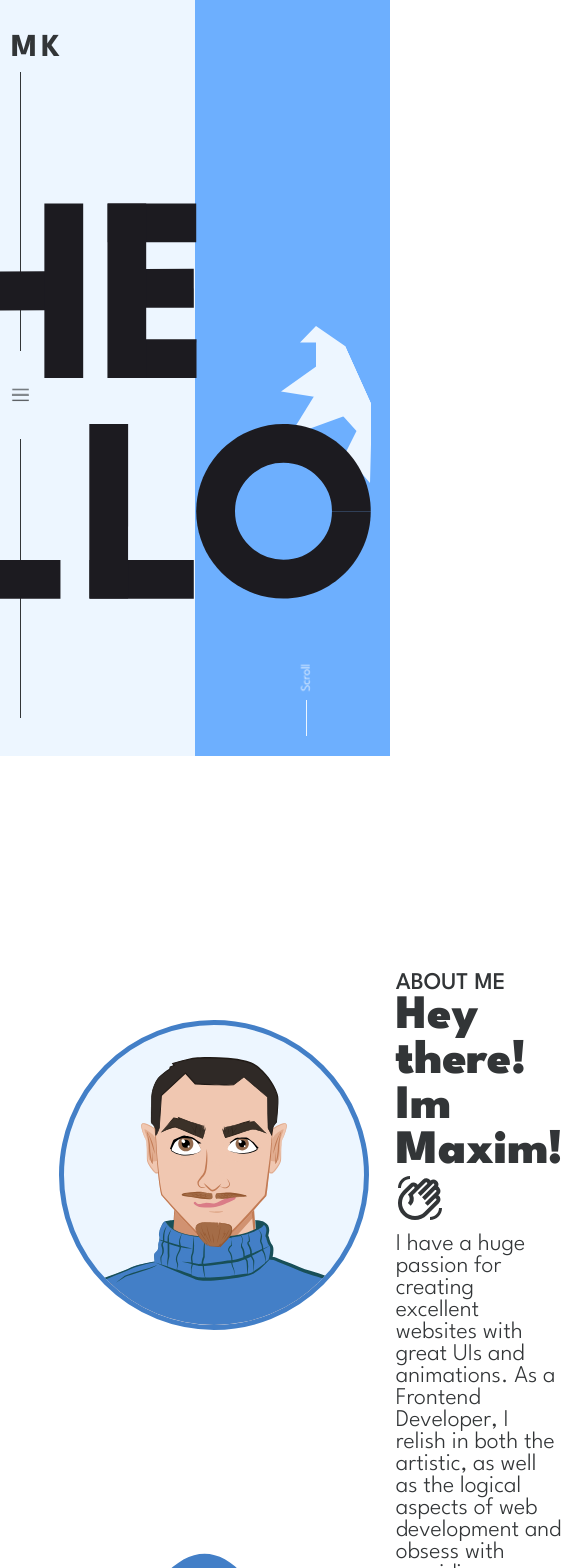
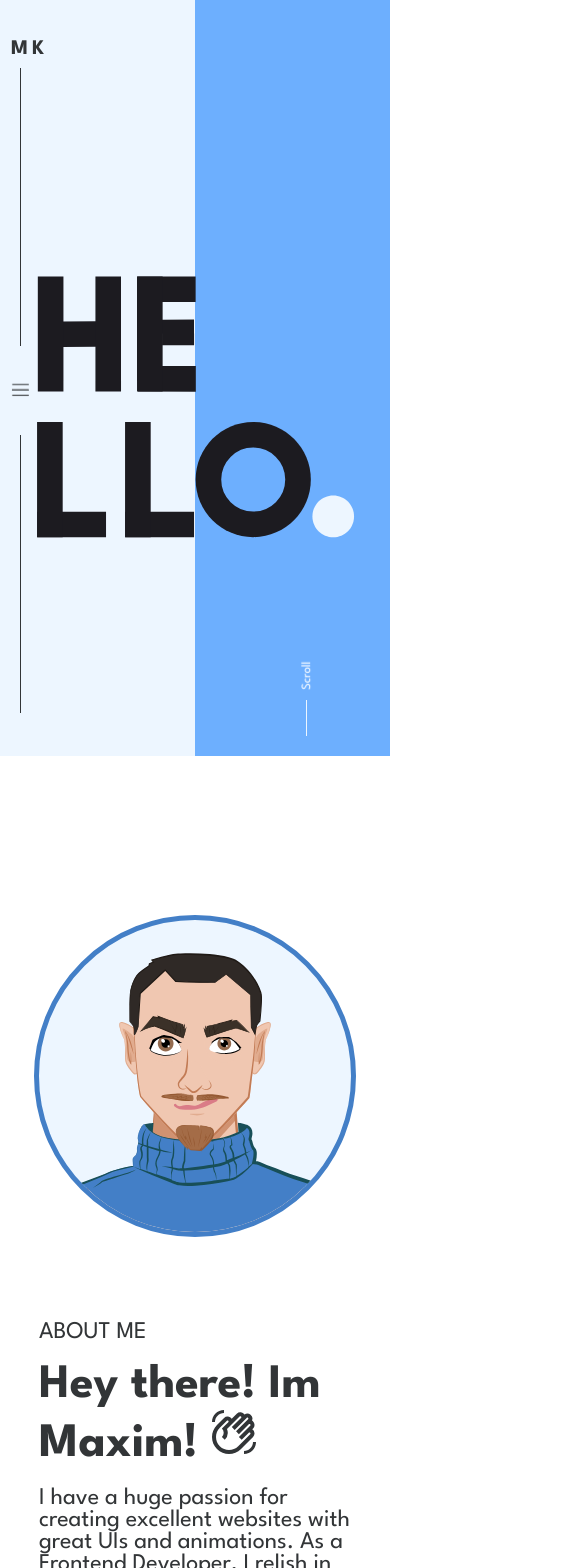
Before and after one commit to MaximKursakov/Portfolio, a React (Create React App) app: page / in a window 390 px wide. Shown: the part 890-2458 px from the top of the page, 585 px wide, since content can reach past the window. Built offline with nearby package versions, Linux system fonts and the light colour scheme.

Commit message:
basic responsivness adjustments

```diff
--- a/src/App.scss
+++ b/src/App.scss
@@ -26,18 +26,19 @@ body {
     font-family: 'League Spartan', sans-serif;
     background-color: white;
     color: $text-color;
-    font-weight: 300;
+    font-weight: 400;
 }
 
 .intro-body {
     top: 300vh;
-    margin-top: auto
+    margin-top: auto;
+    width: 100%
 }
 
 .intro-container {
     @include flex-center();
     min-height: 100vh;
-    width: 100vw;
+    width: 100%;
     position: relative;
 }
 
@@ -167,7 +168,7 @@ body {
     margin: 0 auto 0 36.8%;
     flex-direction: column;
     font-size: 10rem;
-    font-weight: 900;
+    font-weight: bold;
 }
 
 .welcome-top, .welcome-bottom {
@@ -203,12 +204,12 @@ circle {
     }
     h2 {
         font-size: 4rem;
-        font-weight: 900;
+        font-weight: bold;
         color: $grey;
     }
     .welcome-text {
         font-size: 3rem;
-        font-weight: 900;
+        font-weight: bold;
         color: $grey;
     }
     .greeting {
@@ -236,7 +237,7 @@ circle {
     }
     h3 {
         font-size: 1rem;
-        font-weight: 900;
+        font-weight: bold;
         color: $blue-dark;
         text-align: center;
         padding: 5px 10px;
@@ -278,7 +279,7 @@ circle {
     h2{
         width: 50%;
         margin: auto 0 auto 15%;
-        font-size: 5cqi;
+        font-size: clamp(2rem, 5cqi, 5rem);
         cursor:default ;
     }
 }
@@ -288,10 +289,10 @@ circle {
     gap: 20px;
     justify-content: flex-end;
     align-items: center;
-    width: 50%;
+    width: 100%;
     margin: 0 5% 0 0;
     text-align: end;
-    font-size: 5cqi;
+    font-size: clamp(2rem, 5cqi, 5rem);
     margin-left: auto;
     svg, .read-more-text {
         cursor: pointer;
@@ -305,7 +306,7 @@ circle {
 }
 
 .card {
-    min-width: 300px;
+    min-width: 200px;
     max-width: 450px;
     width: 30%;
     aspect-ratio: 2 / 1;
@@ -336,16 +337,16 @@ circle {
 .about-container {
     display: flex;
     align-items: center;
-    width: 70vw;
-    height: 80vh;
+    min-height: 70vh;
     margin: 0 auto;
-    padding: 10% 0;
+    padding: 30% 10%;
     gap: 10%;
     .about-info {
         display: flex;
         flex-direction: column;
         justify-content: space-evenly;
-        height: 60%;
+        gap: 20px;
+        height: 100%;
     }
     img {
         min-width: 300px;
@@ -358,17 +359,17 @@ circle {
     }
     h2 {
         margin: 0;
-        font-weight: 500;
+        font-weight: 400;
 
     }
     h3 {
         font-size: 3rem;
         margin: 0;
-        font-weight: 900;
+        font-weight: bold;
     }
     p {
         font-size: 1.5rem;
-        font-weight: 300;
+        font-weight: 400;
         margin: 0;
     }
 }
@@ -407,14 +408,13 @@ circle {
 
 
 .projects-odd, .projects-even {
-    height: 60vh;
     width: 100%;
     display: flex;
     align-items: center;
     justify-content: center;
     gap: 5%;
     color: $grey;
-
+    margin: 5% 0;
     .project-image {
         min-width: 400px;
         max-width: 900px;
@@ -431,6 +431,7 @@ circle {
         display: flex;
         flex-direction: column;
         justify-content: space-around;
+        gap: 10%;
         right: 0;
         top: 0;
         bottom: 0;
@@ -438,7 +439,7 @@ circle {
         min-width: 400px;
         width: 25%;
         max-width: 600px;
-        font-size: clamp(.8rem, 1cqi, 2rem) ;
+        font-size: 1.2rem ;
         aspect-ratio: 1.5 / 1;
         padding: 3%;
         h2 {
@@ -452,7 +453,7 @@ circle {
         p {
             margin: 0;
             line-height: 1.5em;
-            font-weight: 300;
+            font-weight: 400;
             color: white;
         }
         ul {
@@ -461,6 +462,7 @@ circle {
             list-style: none;
             padding: 0;
             margin: 0;
+            font-weight: bold;
         }
         .project-buttons {
             display: flex;
@@ -468,10 +470,10 @@ circle {
         }
         a {
             text-decoration:none ;
-            font-size: 1em;
+            font-size: 1rem;
             font-family: League Spartan ;
             color: $grey;
-            font-weight: 500;
+            font-weight: 400;
             padding: 2%;
             border: solid $grey 1px;
             background-color: transparent;
@@ -492,9 +494,10 @@ circle {
     width: 100%;
     min-height: 100vh;
     background: linear-gradient(160deg, $blue-dark 50%,  $grey 50%);
+    container-type: inline-size;
     h2, h3 {
         padding-left: 5%;
-        font-size: 6rem;
+        font-size: clamp(1.7rem, 8cqi, 6rem);
         margin: 0;
         color: $grey;
     }
@@ -507,3 +510,106 @@ circle {
         color: rgb(22, 21, 22);
     }
 }
+
+@media (max-width: 1025px) {
+    .about-container {
+        flex-direction: column;
+        img {
+            max-width: 400px;
+        }
+    }
+    .about-info {
+        margin-top: 10vh;
+    }
+    .about-info .h2 {
+        width: 100%;
+        margin: 0 auto;
+        text-align: center;
+    }
+    .projects-even, .projects-odd {
+        flex-direction: column;
+        align-items: center;
+        width: 80%;
+        gap: 20%;
+        .project-image {
+            min-width: 0;
+            width: 100%;
+        }
+        .project-info {
+            padding: 20% 0;
+            width: 100%;
+            margin: 0 auto;
+            gap: 20px;
+            min-width: 200px;
+            a {
+                min-width: 0;
+            }
+        }
+    }
+}
+
+@media (max-width: 800px) {
+    .welcome {
+        scale: .66;
+    }
+
+    .intro-sidebar {
+        .intro-menu .navMenu .navLinks li {
+            font-size: .8rem;
+        }
+        .portfolio-title {
+            font-size: 1.3rem;
+        }
+    }
+    .bird {
+        display: none;
+    }
+    .intro-part-2 {
+        .welcome-text, .greeting h2, .greeting .name p {
+            font-size: 2rem;
+        }
+        button {
+            font-size: 1rem;
+            padding: 10px 7px;
+            width: 150px;
+        }
+        h3 {
+            font-size: .7rem;
+        }
+        .welcome-info {
+            font-size: 1rem;
+        }
+    }
+
+}
+
+@media (max-width: 650px) {
+    .intro-read-more {
+        display: none;
+    }
+    .card-container {
+        flex-direction: column;
+
+        h2 {
+            width: auto;
+            margin: 10vh 0 auto 0;
+        }
+    }
+    .intro-part-2 {
+        .welcome-text, .greeting h2, .greeting .name p {
+            font-size: 1.8rem;
+        }
+        button {
+            font-size: .9rem;
+            padding: 9px 6px;
+            width: 130px;
+        }
+        h3 {
+            font-size: .6rem;
+        }
+        .welcome-info {
+            font-size: .9rem;
+        }
+    }
+
+}
--- a/src/components/Intro2.js
+++ b/src/components/Intro2.js
@@ -41,7 +41,7 @@ export function Intro2() {
                 </motion.div>
             </motion.div>
             <motion.h3 variants={fadeIn} custom={1.6}>FRONTEND DEVELOPER</motion.h3>
-            <motion.p className="welcome-info" variants={fadeIn} custom={1.9}>I'm a Frontend Developer with a huge passion for bringing great UIs into existence through solid and scalable code.</motion.p>
+            <motion.p className="welcome-info" variants={fadeIn} custom={1.9}>Frontend Developer from Munich.</motion.p>
             {/* <motion.img variants={fadeIn} custom={2} src="/images/Avatar.svg"></motion.img> */}
             <motion.button
             onClick={scrollAbout}
--- a/src/components/Projects.js
+++ b/src/components/Projects.js
@@ -31,7 +31,7 @@ export function Projects() {
         title: "Project 3", subtitle: "Personal Website", imageTitle:"Project2", techstack: ["HTML", "CSS", "REACT", "FRAMER-MOTION"], websiteLink: "", codeLink: "https://github.com/MaximKursakov/Portfolio", id: 3, description: "With my Portfolio I my wanted to bring in more life and creativity into my website through its design and the usage of animations.Those are beeing used more often while stil keeping the Design simple and clean."
     },
     {
-        title: "Project 4", subtitle: "DistractLess", imageTitle:"Project3", techstack: [], websiteLink: "", codeLink: "", id: 4, description: "With my Portfolio I my wanted to bring in more life and creativity into my website through its design and the usage of animations.Those are beeing used more often while stil keeping the Design simple and clean."
+        title: "Project 4", subtitle: "DistractLess", imageTitle:"Project3", techstack: [], websiteLink: "", codeLink: "", id: 4, description: "In Progress: Chrome extension which adds aids to block off distractions such as: Blocking whole websites during a certain time period or after defined amount of usage, blocking parts of youtube such as the recommended or the comment section etc."
     }]
 
 
```
Also changed, not shown: 2 other files (tests, documents, lock files or other folders).
